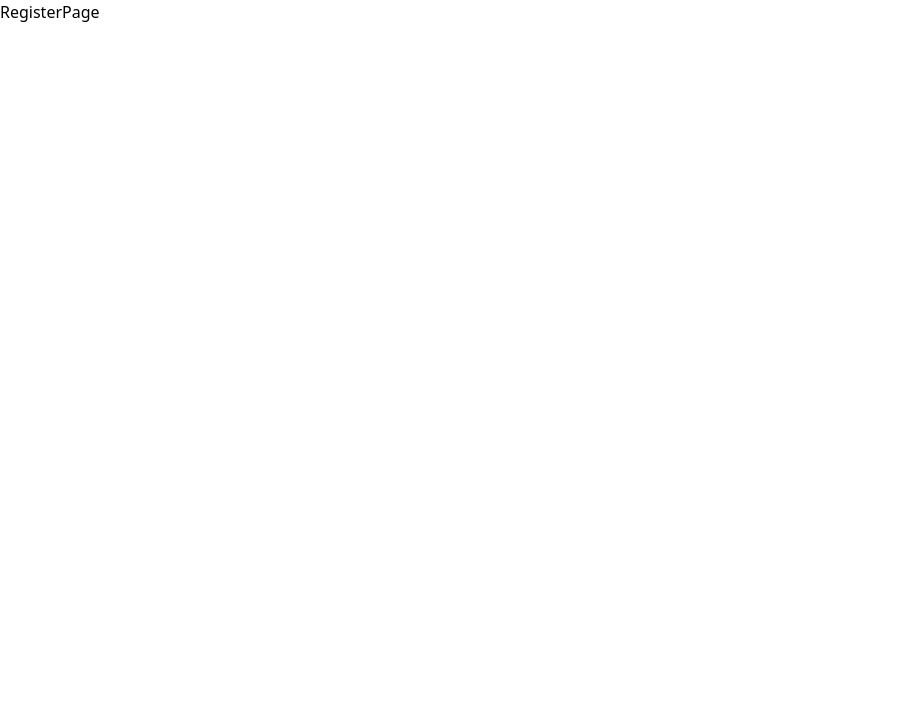
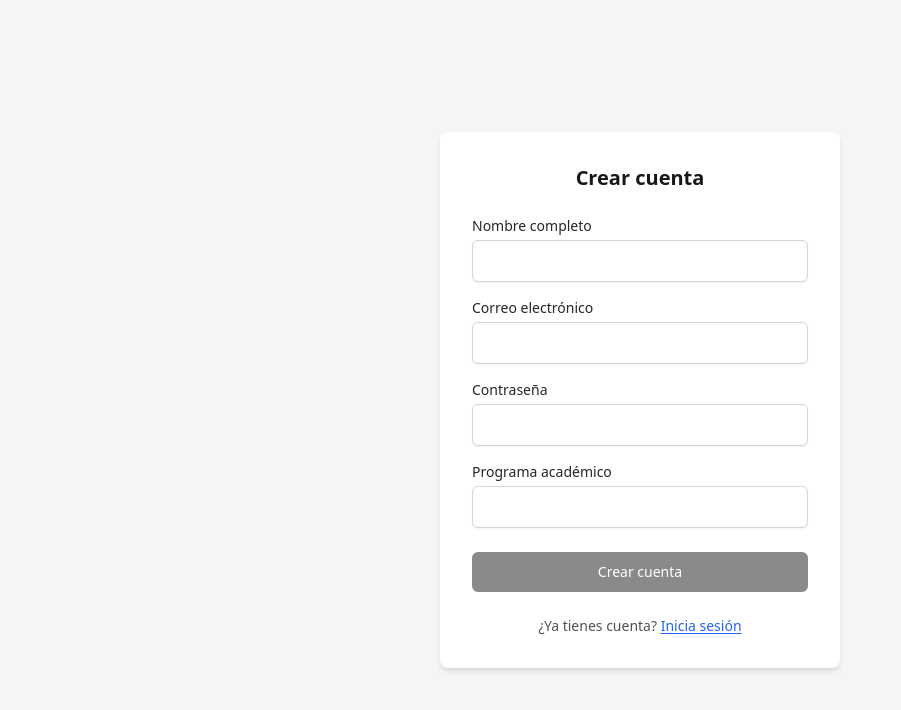
Before and after one commit to tgarcesm/trueque-u-front, a React (Vite) app: page /register in a window 1280 px wide. Shown: the top 710 px of the page, without its empty margins (0-901 px from the left). Built offline with nearby package versions, Linux system fonts and the light colour scheme.

Commit message:
feat: RegisterPage, fix chat navigation, statusLabel util, accesibilidad (Cambios sugeridos en el front realizados)

```diff
--- a/index.html
+++ b/index.html
@@ -1,5 +1,5 @@
 <!doctype html>
-<html lang="en">
+<html lang="es">
   <head>
     <meta charset="UTF-8" />
     <link rel="icon" type="image/svg+xml" href="/favicon.svg" />
--- a/src/api/chatsService.ts
+++ b/src/api/chatsService.ts
@@ -11,3 +11,20 @@ export async function getChatMessages(chatId: string): Promise<ChatMessage[]> {
     throw new Error("No se pudieron obtener los mensajes");
   }
 }
+
+export async function startChat(listingId: string): Promise<{ id: string }> {
+  try {
+    // Con mock: busca si ya existe un chat para ese listing
+    const existing = chats.find((m) => m.chatId === `chat-${listingId}`);
+    if (existing) {
+      return { id: `chat-${listingId}` };
+    }
+    // Si no existe, devuelve chat-1 como fallback del mock
+    return { id: "chat-1" };
+  } catch (error) {
+    if (error instanceof Error) {
+      throw error;
+    }
+    throw new Error("No se pudo iniciar el chat");
+  }
+}
--- a/src/pages/ListingDetailPage.tsx
+++ b/src/pages/ListingDetailPage.tsx
@@ -3,19 +3,8 @@ import { useNavigate, useParams } from "react-router-dom";
 import type { Listing } from "../types/index.ts";
 import { getListingById } from "../api/listingsService.ts";
 import { addFavorite } from "../api/favoritesService.ts";
-
-function statusLabel(status: Listing["status"]): string {
-  switch (status) {
-    case "available":
-      return "Disponible";
-    case "reserved":
-      return "Reservado";
-    case "sold":
-      return "Vendido";
-    default:
-      return status;
-  }
-}
+import { startChat } from "../api/chatsService.ts";
+import { statusLabel } from "../utils/statusLabel.ts";
 
 export default function ListingDetailPage() {
   const { id } = useParams<{ id: string }>();
@@ -24,6 +13,9 @@ export default function ListingDetailPage() {
   const [listing, setListing] = useState<Listing | null>(null);
   const [loading, setLoading] = useState(true);
   const [error, setError] = useState("");
+  const [favoriteMsg, setFavoriteMsg] = useState("");
+  const [favoriteError, setFavoriteError] = useState("");
+  const [chatLoading, setChatLoading] = useState(false);
 
   useEffect(() => {
     async function fetchListing(listingId: string) {
@@ -54,22 +46,30 @@ export default function ListingDetailPage() {
   }, [id]);
 
   async function handleAddFavorite() {
-    if (!id) {
-      alert("Publicación no encontrada");
-      return;
-    }
-
+    if (!id) return;
+    setFavoriteMsg("");
+    setFavoriteError("");
     try {
       await addFavorite(id);
-      alert("Agregado a favoritos");
+      setFavoriteMsg("¡Agregado a favoritos!");
     } catch (err) {
-      alert(err instanceof Error ? err.message : "No se pudo agregar el favorito");
+      setFavoriteError(
+        err instanceof Error ? err.message : "No se pudo agregar el favorito",
+      );
     }
   }
 
-  function handleStartChat() {
+  async function handleStartChat() {
     if (!id) return;
-    navigate(`/chat/${id}`);
+    setChatLoading(true);
+    try {
+      const chat = await startChat(id);
+      navigate(`/chat/${chat.id}`);
+    } catch {
+      navigate(`/chat/${id}`);
+    } finally {
+      setChatLoading(false);
+    }
   }
 
   return (
@@ -118,15 +118,11 @@ export default function ListingDetailPage() {
                 </p>
                 <ul className="space-y-1 text-sm text-neutral-600">
                   <li>
-                    <span className="font-medium text-neutral-800">
-                      Categoría:
-                    </span>{" "}
+                    <span className="font-medium text-neutral-800">Categoría:</span>{" "}
                     {listing.category}
                   </li>
                   <li>
-                    <span className="font-medium text-neutral-800">
-                      Condición:
-                    </span>{" "}
+                    <span className="font-medium text-neutral-800">Condición:</span>{" "}
                     {listing.condition}
                   </li>
                   <li>
@@ -134,14 +130,24 @@ export default function ListingDetailPage() {
                     {statusLabel(listing.status)}
                   </li>
                   <li>
-                    <span className="font-medium text-neutral-800">
-                      Ubicación:
-                    </span>{" "}
+                    <span className="font-medium text-neutral-800">Ubicación:</span>{" "}
                     {listing.location}
                   </li>
                 </ul>
               </div>
             </section>
+
+            {/* Feedback inline favoritos */}
+            {favoriteMsg !== "" && (
+              <p className="mt-4 text-sm text-green-600" role="status">
+                {favoriteMsg}
+              </p>
+            )}
+            {favoriteError !== "" && (
+              <p className="mt-4 text-sm text-red-600" role="alert">
+                {favoriteError}
+              </p>
+            )}
 
             <section
               aria-label="Acciones"
@@ -156,10 +162,11 @@ export default function ListingDetailPage() {
               </button>
               <button
                 type="button"
-                onClick={handleStartChat}
-                className="rounded-md border border-neutral-300 bg-white px-4 py-2.5 text-sm font-medium text-neutral-900 transition hover:bg-neutral-50"
+                onClick={() => void handleStartChat()}
+                disabled={chatLoading}
+                className="rounded-md border border-neutral-300 bg-white px-4 py-2.5 text-sm font-medium text-neutral-900 transition hover:bg-neutral-50 disabled:cursor-not-allowed disabled:opacity-50"
               >
-                Iniciar chat
+                {chatLoading ? "Cargando..." : "Iniciar chat"}
               </button>
               <button
                 type="button"
--- a/src/pages/ListingsPage.tsx
+++ b/src/pages/ListingsPage.tsx
@@ -2,6 +2,7 @@ import { useEffect, useState } from "react";
 import { useNavigate } from "react-router-dom";
 import type { Listing } from "../types/index.ts";
 import { getListings } from "../api/listingsService.ts";
+import { statusLabel } from "../utils/statusLabel.ts";
 
 const CATEGORY_OPTIONS = [
   "Todos",
@@ -12,18 +13,6 @@ const CATEGORY_OPTIONS = [
   "Otro",
 ] as const;
 
-function statusLabel(status: Listing["status"]): string {
-  switch (status) {
-    case "available":
-      return "Disponible";
-    case "reserved":
-      return "Reservado";
-    case "sold":
-      return "Vendido";
-    default:
-      return status;
-  }
-}
 
 export default function ListingsPage() {
   const [listings, setListings] = useState<Listing[]>([]);
@@ -143,7 +132,7 @@ export default function ListingsPage() {
                     {listing.images.length > 0 ? (
                       <img
                         src={listing.images[0]}
-                        alt=""
+                        alt={listing.title}
                         className="aspect-[4/3] w-full object-cover"
                       />
                     ) : (
--- a/src/pages/RegisterPage.tsx
+++ b/src/pages/RegisterPage.tsx
@@ -1,3 +1,150 @@
+import { type FormEvent, useState } from "react";
+import { Link, useNavigate } from "react-router-dom";
+import { register } from "../api/authService.ts";
+
 export default function RegisterPage() {
-  return <div>RegisterPage</div>;
+  const [name, setName] = useState("");
+  const [email, setEmail] = useState("");
+  const [password, setPassword] = useState("");
+  const [program, setProgram] = useState("");
+  const [loading, setLoading] = useState(false);
+  const [error, setError] = useState("");
+  const navigate = useNavigate();
+
+  const isSubmitDisabled =
+    loading ||
+    name.trim() === "" ||
+    email.trim() === "" ||
+    password === "" ||
+    program.trim() === "";
+
+  async function handleSubmit(e: FormEvent<HTMLFormElement>) {
+    e.preventDefault();
+    setError("");
+    setLoading(true);
+    try {
+      await register(name, email, password, program);
+      navigate("/login");
+    } catch (err) {
+      setError(err instanceof Error ? err.message : "Error al registrarse");
+    } finally {
+      setLoading(false);
+    }
+  }
+
+  return (
+    <main className="flex min-h-screen items-center justify-center bg-neutral-100 px-4 py-12">
+      <form
+        className="w-full max-w-[400px] rounded-lg bg-white p-8 shadow-md"
+        onSubmit={handleSubmit}
+        noValidate
+      >
+        <h1 className="mb-6 text-center text-xl font-semibold text-neutral-900">
+          Crear cuenta
+        </h1>
+
+        <div className="space-y-4">
+          <div>
+            <label
+              htmlFor="register-name"
+              className="mb-1 block text-sm font-medium text-neutral-800"
+            >
+              Nombre completo
+            </label>
+            <input
+              id="register-name"
+              type="text"
+              name="name"
+              autoComplete="name"
+              value={name}
+              onChange={(e) => setName(e.target.value)}
+              className="w-full rounded-md border border-neutral-300 px-3 py-2 text-neutral-900 shadow-sm outline-none ring-offset-2 focus:border-neutral-400 focus:ring-2 focus:ring-neutral-300"
+              disabled={loading}
+            />
+          </div>
+
+          <div>
+            <label
+              htmlFor="register-email"
+              className="mb-1 block text-sm font-medium text-neutral-800"
+            >
+              Correo electrónico
+            </label>
+            <input
+              id="register-email"
+              type="email"
+              name="email"
+              autoComplete="email"
+              value={email}
+              onChange={(e) => setEmail(e.target.value)}
+              className="w-full rounded-md border border-neutral-300 px-3 py-2 text-neutral-900 shadow-sm outline-none ring-offset-2 focus:border-neutral-400 focus:ring-2 focus:ring-neutral-300"
+              disabled={loading}
+            />
+          </div>
+
+          <div>
+            <label
+              htmlFor="register-password"
+              className="mb-1 block text-sm font-medium text-neutral-800"
+            >
+              Contraseña
+            </label>
+            <input
+              id="register-password"
+              type="password"
+              name="password"
+              autoComplete="new-password"
+              value={password}
+              onChange={(e) => setPassword(e.target.value)}
+              className="w-full rounded-md border border-neutral-300 px-3 py-2 text-neutral-900 shadow-sm outline-none ring-offset-2 focus:border-neutral-400 focus:ring-2 focus:ring-neutral-300"
+              disabled={loading}
+            />
+          </div>
+
+          <div>
+            <label
+              htmlFor="register-program"
+              className="mb-1 block text-sm font-medium text-neutral-800"
+            >
+              Programa académico
+            </label>
+            <input
+              id="register-program"
+              type="text"
+              name="program"
+              autoComplete="organization"
+              value={program}
+              onChange={(e) => setProgram(e.target.value)}
+              className="w-full rounded-md border border-neutral-300 px-3 py-2 text-neutral-900 shadow-sm outline-none ring-offset-2 focus:border-neutral-400 focus:ring-2 focus:ring-neutral-300"
+              disabled={loading}
+            />
+          </div>
+        </div>
+
+        {error !== "" ? (
+          <p className="mt-4 text-sm text-red-600" role="alert">
+            {error}
+          </p>
+        ) : null}
+
+        <button
+          type="submit"
+          disabled={isSubmitDisabled}
+          className="mt-6 w-full rounded-md bg-neutral-900 px-4 py-2.5 text-sm font-medium text-white transition enabled:hover:bg-neutral-800 disabled:cursor-not-allowed disabled:opacity-50"
+        >
+          {loading ? "Cargando..." : "Crear cuenta"}
+        </button>
+
+        <p className="mt-6 text-center text-sm text-neutral-600">
+          ¿Ya tienes cuenta?{" "}
+          <Link
+            className="font-medium text-blue-600 underline underline-offset-2 hover:text-blue-700"
+            to="/login"
+          >
+            Inicia sesión
+          </Link>
+        </p>
+      </form>
+    </main>
+  );
 }
--- /dev/null
+++ b/src/utils/statusLabel.ts
@@ -0,0 +1,14 @@
+import type { Listing } from "../types/index.ts";
+
+export function statusLabel(status: Listing["status"]): string {
+  switch (status) {
+    case "available":
+      return "Disponible";
+    case "reserved":
+      return "Reservado";
+    case "sold":
+      return "Vendido";
+    default:
+      return status;
+  }
+}
```
Also changed, not shown: src/App.css (deleted, +0 -184 lines).
